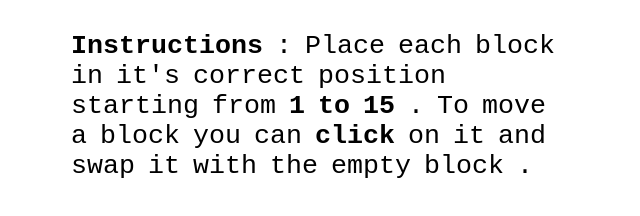
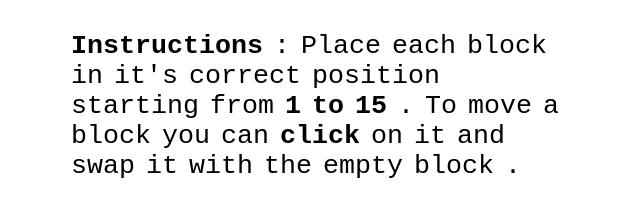
Before and after one commit to sambhavgupta13/15-Puzzle-Game, a plain HTML site: page index.html in a window 1280 px wide. Shown: the part 780-996 px from the top of the page, without its empty margins (319-959 px from the left). Drawn offline with Linux system fonts and the light colour scheme.

Commit message:
Final Commit

```diff
--- a/style.css
+++ b/style.css
@@ -200,7 +200,7 @@
 
     text-align: left;
     font-size: 20pt;
-    word-spacing: -3px;
+    word-spacing: -5px;
 }
 
 
@@ -390,6 +390,6 @@
 
         text-align: left;
         font-size: 20pt;
-        word-spacing: -3px;
+        word-spacing: -5px;
     }
 }
```
